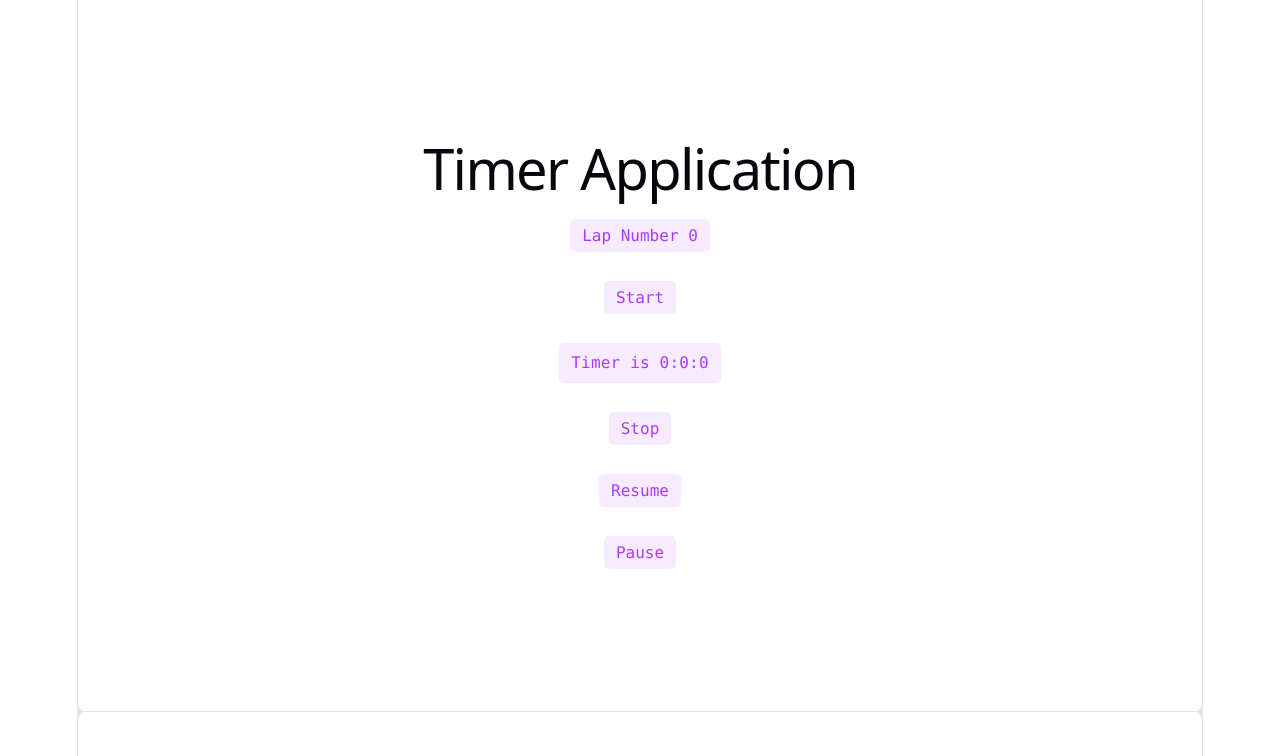
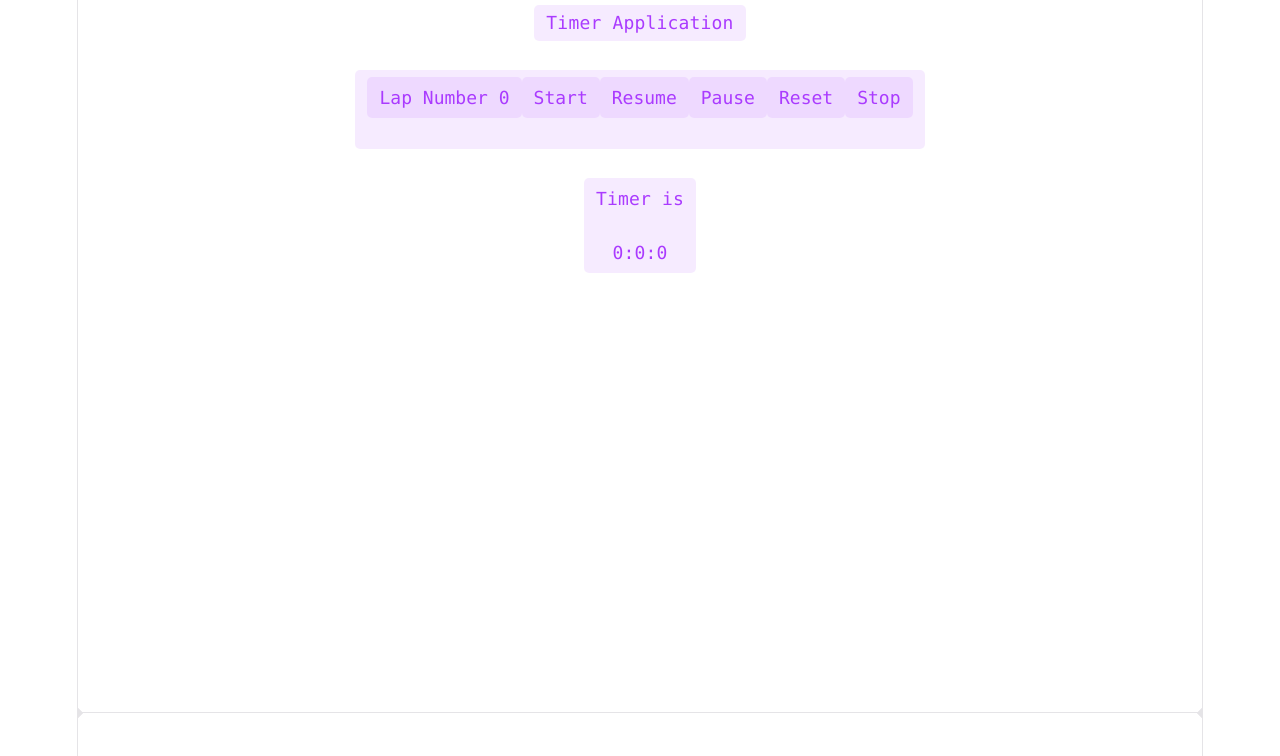
Before and after one commit to nash-dev/Stopwatch_Timer, a React (Vite) app in the folder StopWatch_App/: page / in a window 1280 px wide. Shown: the top 756 px of the page. Built offline with nearby package versions, Linux system fonts and the light colour scheme.

Commit message:
updated_code_to_work_with_stop_and_adapted_code_for_synchronised_time_improved_ui_to_fit_proportionally

```diff
--- a/StopWatch_App/package.json
+++ b/StopWatch_App/package.json
@@ -10,7 +10,9 @@
     "preview": "vite preview"
   },
   "dependencies": {
+    "bootstrap": "^5.3.8",
     "react": "^19.3.1",
+    "react-bootstrap": "^2.10.10",
     "react-dom": "^19.3.1",
     "tslib": "^2.8.1"
   },
--- a/StopWatch_App/src/App.css
+++ b/StopWatch_App/src/App.css
@@ -1,5 +1,5 @@
 .counter {
-  font-size: 16px;
+  font-size: 18px;
   padding: 5px 10px;
   border-radius: 5px;
   color: var(--accent);
@@ -7,7 +7,6 @@
   border: 2px solid transparent;
   transition: border-color 0.3s;
   margin-bottom: 24px;
-
   &:hover {
     border-color: var(--accent-border);
   }
@@ -16,28 +15,55 @@
     outline-offset: 2px;
   }
 }
+.circle{
+  position: absolute;
+  width: 150px;
+  height: 150px;
+  top: 120px;;
+  left: 40;
+  border-radius: 60%;
+  background-color: var(--accent-bg);
+  display: flex;
+  transform: translate(-40,-50%);
+  /*
+  animation: effects 1s linear infinite;
+*/
+  align-items: center;
+  justify-content: center;
+  font-size: 20px;
+  color: var(--accent);
+  margin-bottom: 30px;
+  padding: 10px;
+  border: 6px solid rgba(255,0,255,1);
+  border: top-color #fff;
+  transition: border-color 1s;
+}
+@keyframes effects{
+  0% {
+    transform: rotate(0deg);
+  }
+  100% {
+    transform: rotate(360deg);
+  }
+}
 
 .hero {
   position: relative;
-
   .base,
   .framework,
   .vite {
     inset-inline: 0;
     margin: 0 auto;
   }
-
   .base {
     width: 170px;
     position: relative;
     z-index: 0;
   }
-
   .framework,
   .vite {
     position: absolute;
   }
-
   .framework {
     z-index: 1;
     top: 34px;
@@ -45,7 +71,6 @@
     transform: perspective(2000px) rotateZ(300deg) rotateX(44deg) rotateY(39deg)
       scale(1.4);
   }
-
   .vite {
     z-index: 0;
     top: 107px;
@@ -55,12 +80,11 @@
       scale(0.8);
   }
 }
-
 #center {
   display: flex;
   flex-direction: column;
   gap: 5px;
-  place-content: center;
+  place-content: right;
   place-items: center;
   flex-grow: 1;
 
@@ -68,6 +92,12 @@
     padding: 32px 20px 24px;
     gap: 18px;
   }
+}
+#right {
+   display: flex;
+   flex-direction: column-reverse;
+   place-content: right;
+   place-items: right;
 }
 
 #next-steps {
--- a/StopWatch_App/src/App.tsx
+++ b/StopWatch_App/src/App.tsx
@@ -1,107 +1,78 @@
-import { useEffect, useState } from 'react'
-import './App.css'
+import 'bootstrap/dist/css/bootstrap.css';
+import { useEffect, useState } from 'react';
+import './App.css';
+
 function App() {
   const [count, setCount] = useState(0)
-  const [time, setTime ] = useState(0)
-  const [minutes, setMinutes] = useState(0)
-  const [hour, setHours] = useState(0)
+  const [seconds, setTotalSeconds ] = useState(0)
+  //const [minutes, setMinutes] = useState(0)
+  //const [hour, setHours] = useState(0)
   const [isRunning, setIsRunning] = useState(false)
+  const hours = Math.floor(seconds / 3600);
+  const minutes = Math.floor((seconds % 3600) / 60);
+  const secondsDisplay = seconds % 60;
+
+  //const [isPaused, setIsPaused] = useState(false)
   useEffect(() => {
-
-    let interval,interval2,interval3;
-    if (isRunning) {
-      interval = setInterval(async() => {
-        setTime((prevTime) => {
-        if(prevTime === 59){
-         // Math.floor(minutes/2);
-          return 0
-          }
-          return prevTime+1;
-        });
+    let interval;
+    if (isRunning==true) {
+      interval = setInterval(() => {
+        setTotalSeconds((prevSeconds) => prevSeconds + 1);
       }, 1000);
-      {
-      interval2 = setInterval(() => {
-        setMinutes((prevMin) => {
-          if(prevMin==59)
-          {
-            return 0;
-          }
-          return prevMin+1;
-      });
-      }, 60000);}
-
-      interval3 = setInterval(() => {
-        setHours((prevHour) => {
-          if(prevHour ===12)
-            return 0;
-          return prevHour+1;
-      });
-      }, 3600000);
-    } else if (!isRunning && time !== 0) {
-      clearInterval(interval!&&interval2!&&interval3!);
     }
-    return () => clearInterval(interval!&&interval2!&&interval3!);
+    return () => clearInterval(interval!);
     },[isRunning]
-  )/*
-  useEffect(() =>{
-    let interval2;
-    if(isRunning){
-      interval2 = setInterval(() => {
-        setMinutes((prevMin) => {
-          if(prevMin==59)
-          {
-            return 0;
-          }
-          return prevMin+1;
-      });
-      }, 60000);
-      return () => clearInterval(interval2!);
-    }
-  },[isRunning])
-*/
+  );
   const handleStart = () => {
     setIsRunning(true);
   };
   const handleStop = () => {
     setIsRunning(false);
-    setTime(0);
-    setMinutes(0);
-    setHours(0);
+    setTotalSeconds(0);
+    hours != 0;
+    minutes != 0;
+    setCount(0);
   };
   const handlePause = () => {
     setIsRunning(false);
+    //setIsPaused(true);
   }
   const handleResume = () => {
     handleStart();
   };
-
+  const handleReset = () => {
+    setIsRunning(false);
+    setTotalSeconds(0);
+    //setMinutes(0);
+    //setHours(0);
+    setCount(0);
+  }
+  const handleLap = () => {
+    setCount((count) => count + 1);
+  }
   return (
     <>
       <section id="center">
         <div className="hero">
-
         </div>
         <div>
-          <h1>Timer Application</h1>
+          <h3 className='counter'>Timer Application</h3>
         </div>
-        <button type="button"
-          className="counter"
-          onClick={() => setCount((count) => count + 1)}>
-          Lap Number {count}
-        </button>
-
-        <button type="button" className='counter' onClick={handleStart}>Start</button>
-        <label className='counter'>Timer is {hour}:{minutes}:{time}</label>
-        <button type="button" className='counter' onClick={handleStop}>Stop</button>
-        <button type="button" className='counter' onClick={handleResume}>Resume</button>
-        <button type="button" className='counter' onClick={handlePause}>Pause</button>
+        <div className='counter'>
+          <button type="button" className='counter' onClick={handleLap}>Lap Number {count}</button>
+          <button type="button" className='counter' onClick={handleStart}>Start</button>
+          <button type="button" className='counter' onClick={handleResume}>Resume</button>
+          <button type="button" className='counter' onClick={handlePause}>Pause</button>
+          <button type="button" className='counter' onClick={handleReset}>Reset</button>
+          <button type="button" className='counter' onClick={handleStop}>Stop</button>
+        </div>
+          <div className='counter'>
+            <label>Timer is  <br></br> <br/> {hours}:{minutes}:{secondsDisplay}<br></br></label>
+          </div>
       </section>
       <div className="ticks"></div>
-
       <div className="ticks"></div>
       <section id="spacer"></section>
     </>
-
-
 );}
 export default App
--- a/StopWatch_App/src/index.css
+++ b/StopWatch_App/src/index.css
@@ -102,7 +102,13 @@ code,
   border-radius: 4px;
   color: var(--text-h);
 }
-
+.circle {
+  font-family: var(--mono);
+  font-size: 110px;
+  padding: 4px 8px;
+  border-radius: 50%;
+  color: var(--text-h);
+}
 code {
   font-size: 15px;
   line-height: 135%;
```
Also changed, not shown: 1 other file (tests, documents, lock files or other folders).
